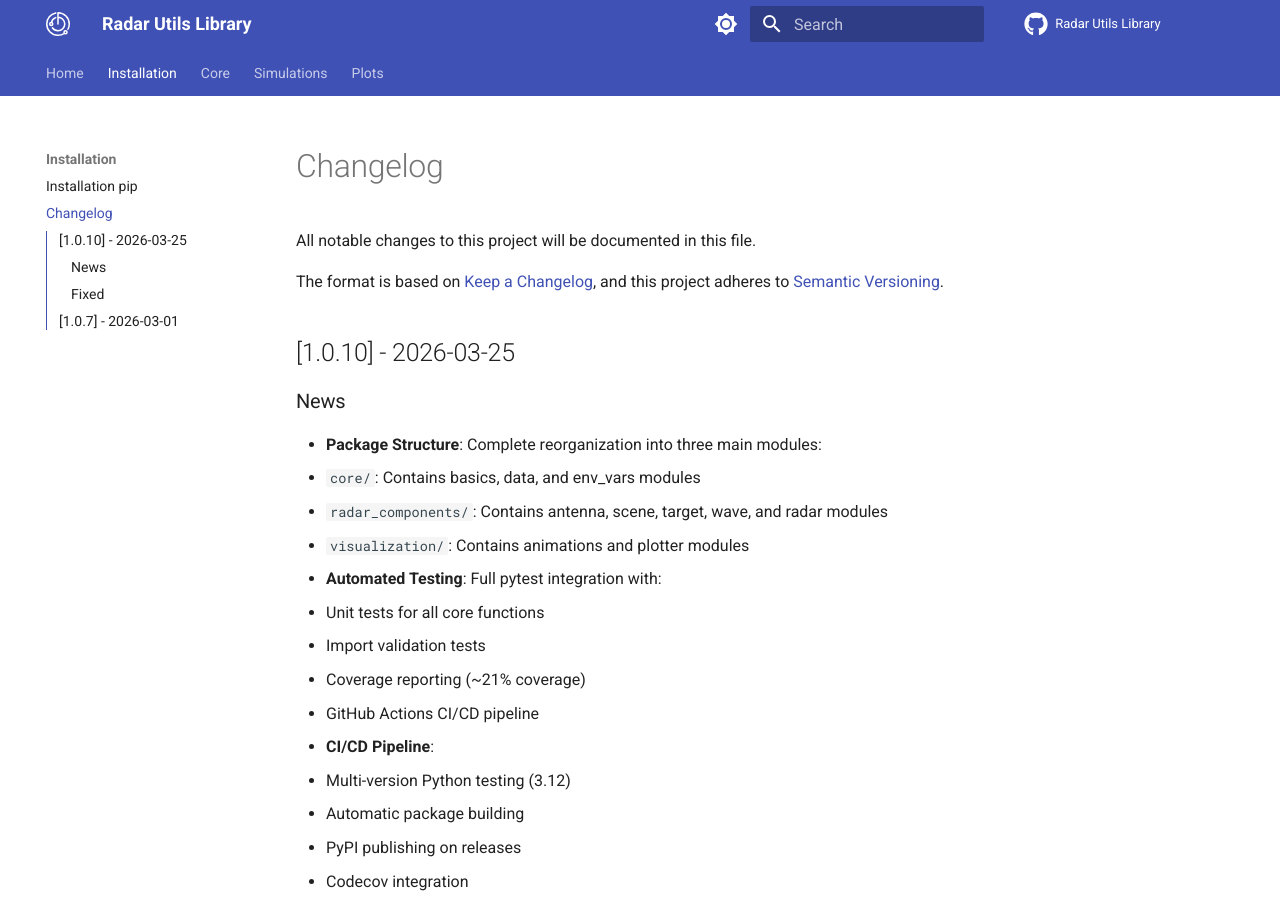
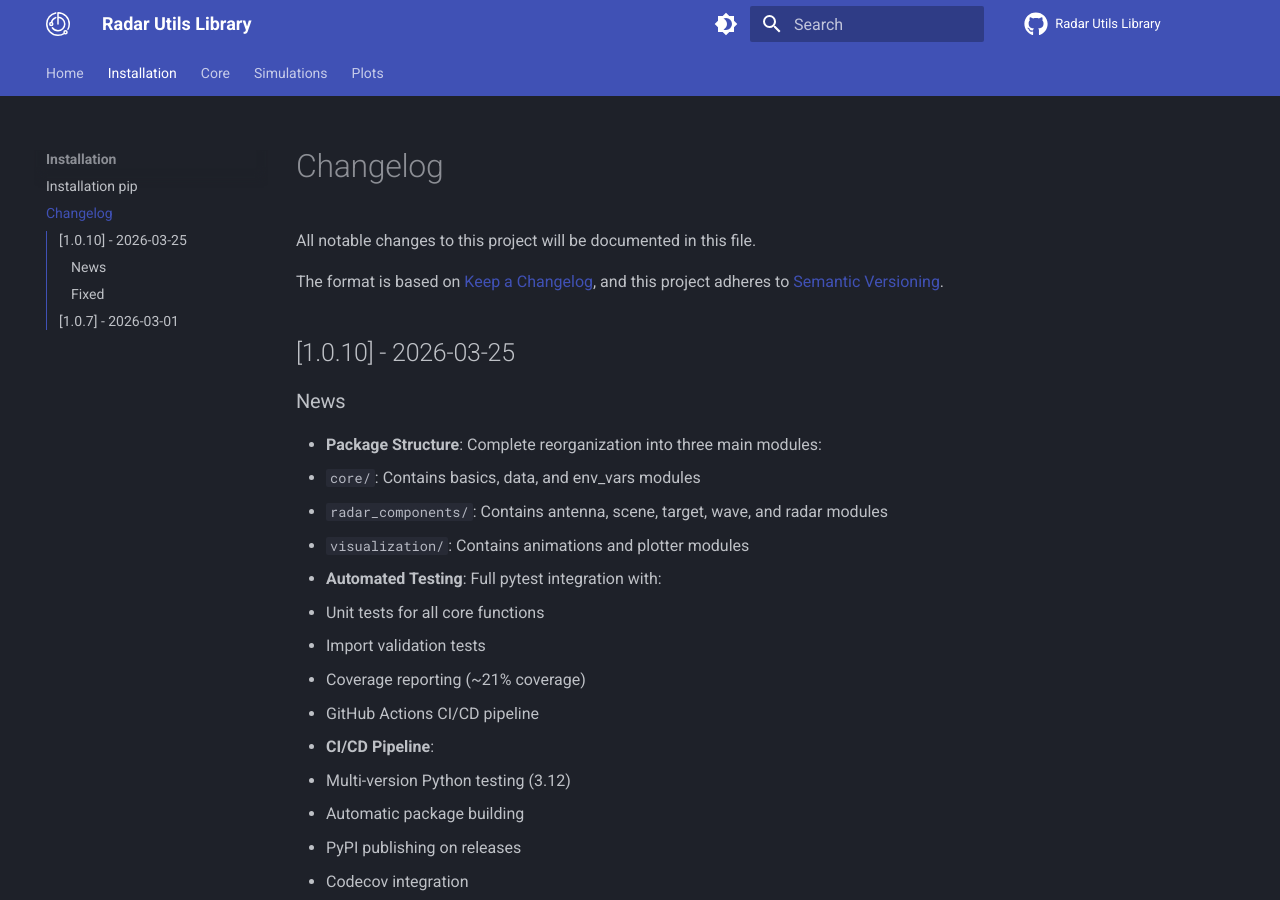
Before and after one commit to arthurcadore/radarutils, an MkDocs documentation site: the page built from web/changelog.md, in a window 1280 px wide and 900 px high. Built offline with MkDocs 1.6.1 and Material for MkDocs 9.7.7, drawn with Linux system fonts in a browser that asks for light colours; comment, search, counter and statistics services are not loaded.

Commit message:
fix: changed web interface gui theme to black

```diff
--- a/mkdocs.yaml
+++ b/mkdocs.yaml
@@ -11,18 +11,18 @@ theme:
   logo: assets/icon.svg
   favicon: assets/icon.svg
   palette:
+    - scheme: slate
+      primary: custom
+      accent: custom
+      toggle:
+        icon: material/brightness-4
+        name: Switch to light mode
     - scheme: default
       primary: custom
       accent: custom
       toggle:
         icon: material/brightness-7
         name: Switch to dark mode
-    - scheme: slate
-      primary: custom
-      accent: custom
-      toggle:
-        icon: material/brightness-4
-        name: Switch to light mode
   features:
     - navigation.instant
     - navigation.tracking
```
